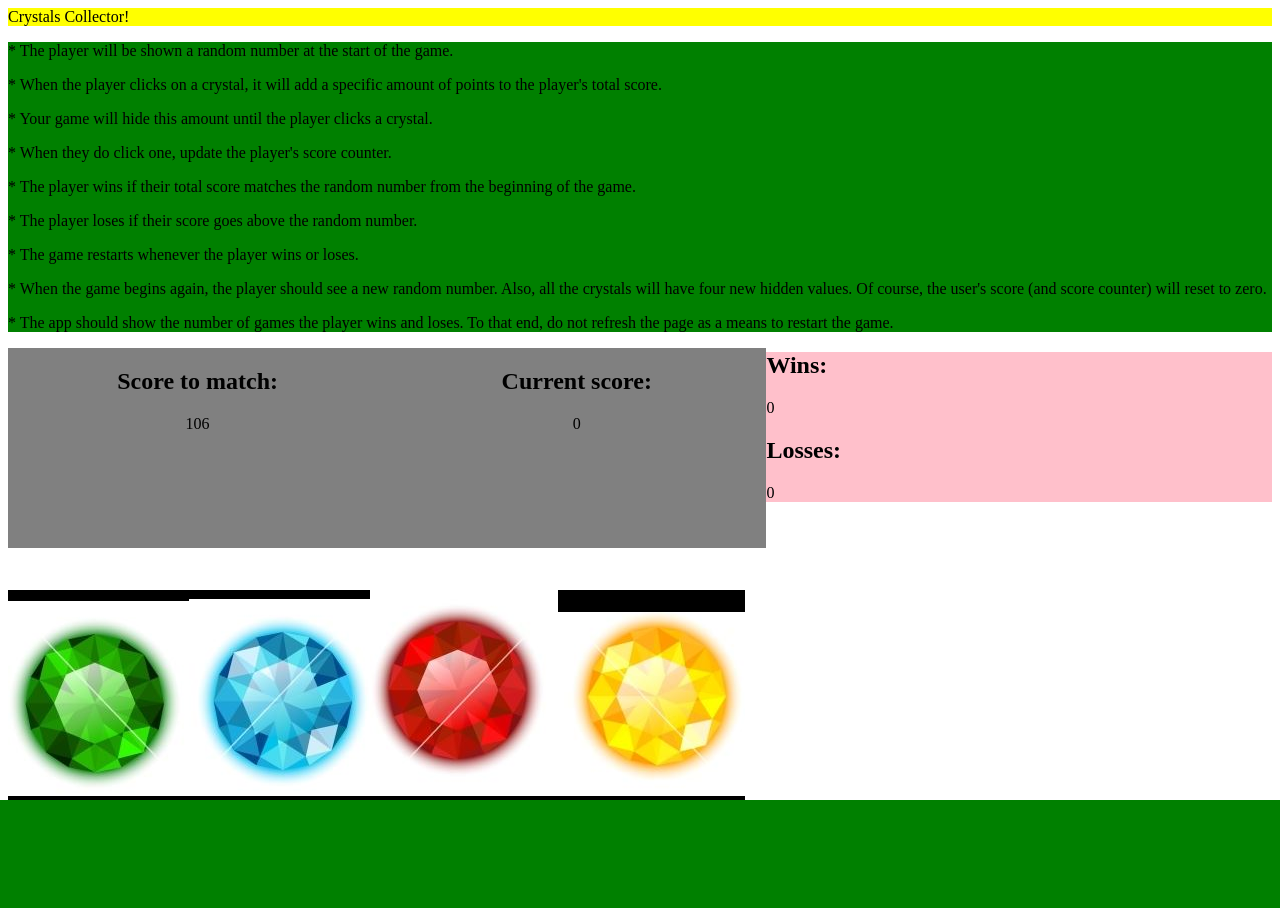
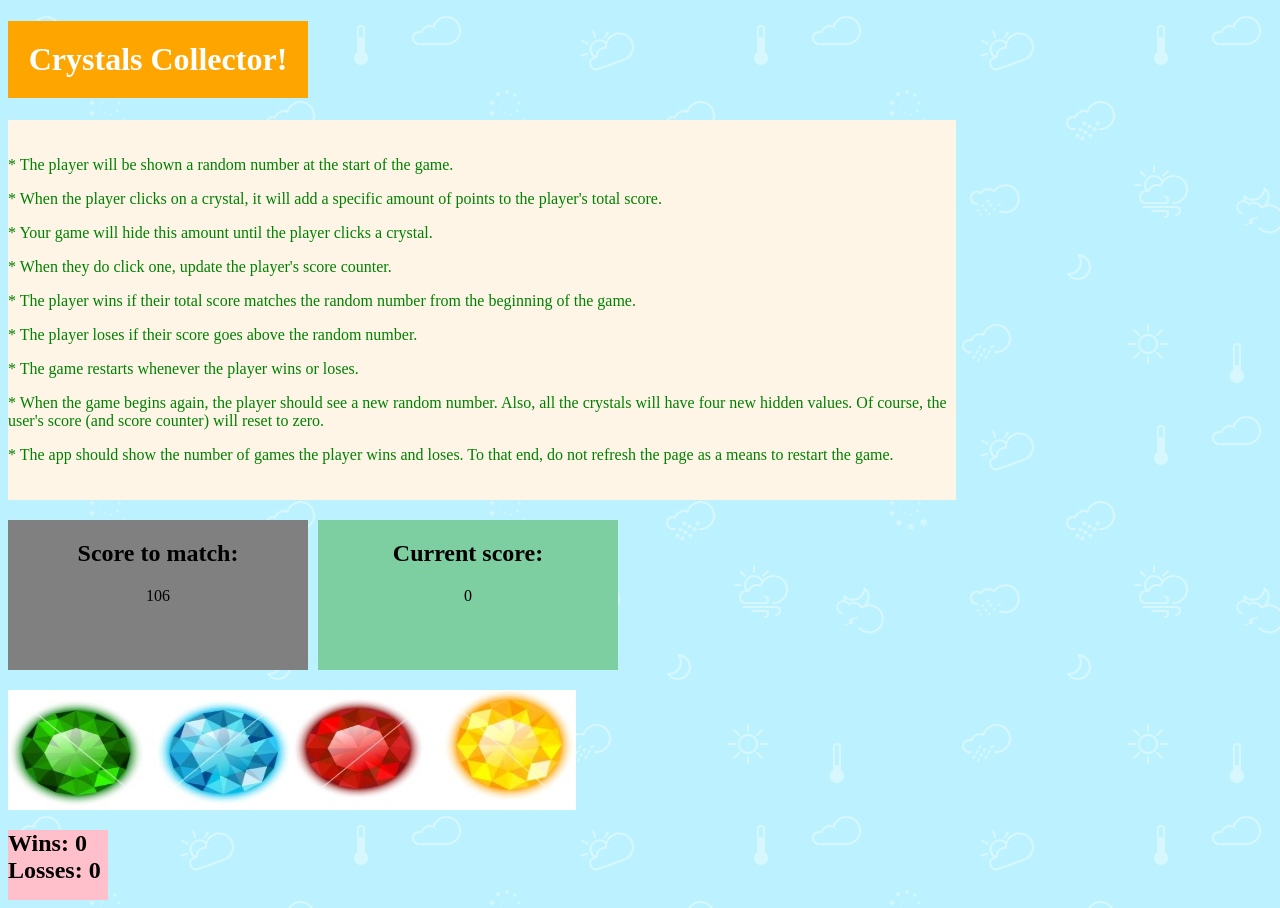
Before and after one commit to nhoon2002/week-4-game, a PHP site: page /index.html in a window 1280 px wide. Before the commit the page ends 800 px from the top, so only its background shows below. Run offline with PHP 8.4, Linux system fonts and the light colour scheme.

Commit message:
finalized all elements but no heroku

```diff
--- a/assets/css/style.css
+++ b/assets/css/style.css
@@ -4,32 +4,68 @@
   height: 10%;
 }*/
 
+body {
+  background-image: url("../images/weather.png");
+}
+
+
+#title {
+  background-color: orange;
+  color: white;
+  width: 300px;
+  padding-top: 20px;
+  padding-bottom: 20px;
+  text-align: center;
+}
+
+#howtoplay {
+  width: 75%;
+  padding-top: 20px;
+  padding-bottom: 20px;
+  background-color: #FEF5E7;
+  color: green;
+}
+
+.crystalImage {
+  height: 120px;
+  width: 25%;
+}
+
 #crystal_container {
-  background: black;
-  position: absolute;
-  bottom: 0;
+  margin-top: 20px;
+  background: white;
+  height: 120px;
+  width:568px;
+
 }
 
 #score_container {
-  clear: both;
+  margin-top: 20px;
+  height: 150px;
+  width: 620px;
 
 
 }
 #scoretomatch {
-  width: 30%;
-  height: 200px;
+  width: 300px;
+  height: 100%;
   background-color: grey;
   text-align: center;
-
   float: left;
+  margin-right: 10px;
 }
 
 #totalscore {
-  width: 30%;
-  height: 200px;
-  background-color: grey;
+  width: 300px;
+  height: 100%;
+  background-color: #7DCEA0;
   text-align: center;
-
   float: left;
 
 }
+
+#winsandlosses {
+  height: 70px;
+  width: 100px;
+  background-color: pink;
+}
--- a/index.html
+++ b/index.html
@@ -14,9 +14,11 @@
 
 <body>
 
-  <div id="title" style="background: yellow">Crystals Collector!</div>
+
+  <h1 id="title">Crystals Collector!</h1>
+
   <!-- Instructions -->
-  <div id="howtoplay" style="background: green">
+  <div id="howtoplay">
      <p>
        * The player will be shown a random number at the start of the game.
      </p>
@@ -67,175 +69,16 @@
 
   </div>
 
-  <!-- Win and loss counts display area -->
-  <div id="winsandlosses" style="background: pink"></div>
-
   <!-- Contains crystal images -->
   <div id="crystal_container"></div>
-
-
-    <!-- Start Script -->
-    <script type="text/javascript">
-
-    $(document).ready(
-      function(){
-
-        // Initialize Variables
-        var Scoretobeat;
-        var userScore;
-        var crystalValues = [0,0,0,0];
-        var crystalImageLinks = ["assets/images/jewel1.JPG", "assets/images/jewel2.JPG", "assets/images/jewel3.JPG", "assets/images/jewel4.JPG"]
-        var win_count = 0;
-        var loss_count = 0;
-
-        //jquery declarations for image crystals with attributes
-        var imageCrystal1 = $('<img>');
-        imageCrystal1.attr(
-            'src',
-            crystalImageLinks[0]
-        );
-        imageCrystal1.attr('alt', 'crystals');
-        imageCrystal1.addClass('crystalImage');
-        $('#crystal_container').append(imageCrystal1);
-
-
-        var imageCrystal2 = $('<img>');
-        imageCrystal2.attr(
-            'src',
-            crystalImageLinks[1]
-        );
-        imageCrystal2.attr('alt', 'crystals');
-        imageCrystal2.addClass('crystalImage');
-        $('#crystal_container').append(imageCrystal2);
-
-
-
-        var imageCrystal3 = $('<img>');
-        imageCrystal3.attr(
-            'src',
-            crystalImageLinks[2]
-        );
-        imageCrystal3.attr('alt', 'crystals');
-        imageCrystal3.addClass('crystalImage');
-        $('#crystal_container').append(imageCrystal3);
-
-
-
-        var imageCrystal4 = $('<img>');
-        imageCrystal4.attr(
-            'src',
-            crystalImageLinks[3]
-        );
-        imageCrystal4.attr('alt', 'crystals');
-        imageCrystal4.addClass('crystalImage');
-        $('#crystal_container').append(imageCrystal4);
+  <!-- Win and loss counts display area -->
+  <div id="winsandlosses"></div>
 
 
 
 
-        //Reset function for new values
-        function newGame () {
-
-            //assigns a random integer from [19 - 120]
-            Scoretobeat = Math.floor(Math.random() * (120-19+1)) + 19;
-
-            //resets user score to 0
-            userScore = 0;
-
-            //prints out current user score, win/loss counts, and score to match
-            document.querySelector("#totalscore").innerHTML = "<h2>Current score: </h2>" + userScore;
-            $("#winsandlosses").html("<h2>Wins: </h2>" + win_count + "<br>" + "<h2>Losses: </h2>" + loss_count);
-            $("#scoretomatch").html("<h2>Score to match: </h2>" + Scoretobeat);
-
-
-            for (var i = 0; i < 4; i++) {
-              //assigns a random integer from [1-12], storing in an array for each crystal
-              crystalValues[i] = Math.floor(Math.random() * (12-1+1)) + 1;
-
-            }
-
-            //randomizes the value of each crystal
-            imageCrystal1.attr('data-num', crystalValues[0]);
-            imageCrystal2.attr('data-num', crystalValues[1]);
-            imageCrystal3.attr('data-num', crystalValues[2]);
-            imageCrystal4.attr('data-num', crystalValues[3]);
-
-
-
-
-            console.log(Scoretobeat, userScore, crystalValues);
-
-        }
-
-
-        //initialize game
-        newGame();
-
-
-
-
-
-              // Onclick functionality
-              $('.crystalImage').on(
-                'click', function() {
-
-                  //adds score on each click
-                  userScore = userScore + parseInt($(this).attr('data-num'));
-                  console.log(userScore);
-
-
-                  //updates the current user score
-                  document.querySelector("#totalscore").innerHTML = "<h2>Current score: </h2>" + userScore;
-
-                      //conditions for new game, update win/loss counts
-                      if (userScore === Scoretobeat) {
-                        alert('You won');
-                        win_count++;
-                        newGame();
-                      } else if (userScore > Scoretobeat) {
-                        alert('You lost!');
-                        loss_count++;
-                        newGame();
-                      }
-
-                }
-              )
-
-              console.log("wins: " + win_count +"|" + "losses: " + loss_count);
-
-
-
-
-
-
-
-
-
-        $("#winsandlosses").html("<h2>Wins: </h2>" + win_count + "<br>" + "<h2>Losses: </h2>" + loss_count);
-        $("#scoretomatch").html("<h2>Score to match: </h2>" + Scoretobeat);
-
-
-
-
-
-
-
-
-
-
-
-
-      }
-    )
-
-
-
-
-
-
-
-
-</script>
+  <!-- Start Script -->
+  <script type="text/javascript" src="assets/javascript/game.js"></script>
 
 
 </body>
```
Also changed, not shown: assets/javascript/game.js (+151 -0 lines), assets/images/weather.png (added).
